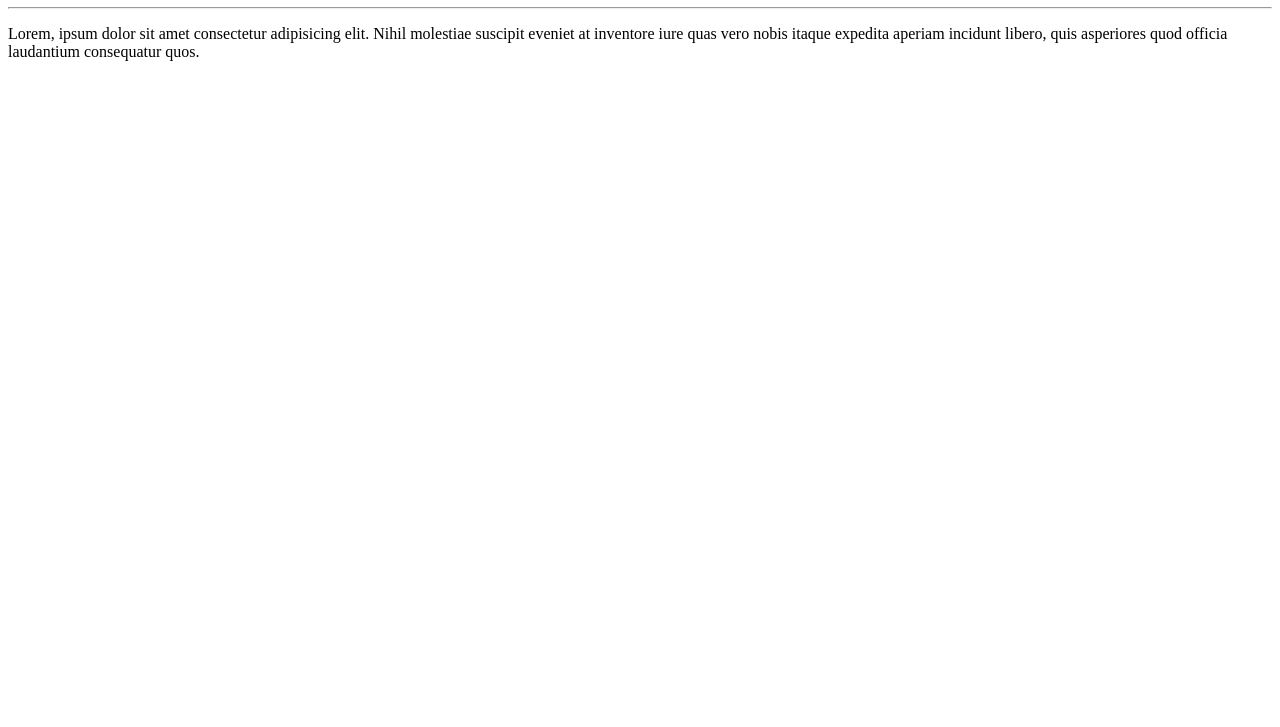
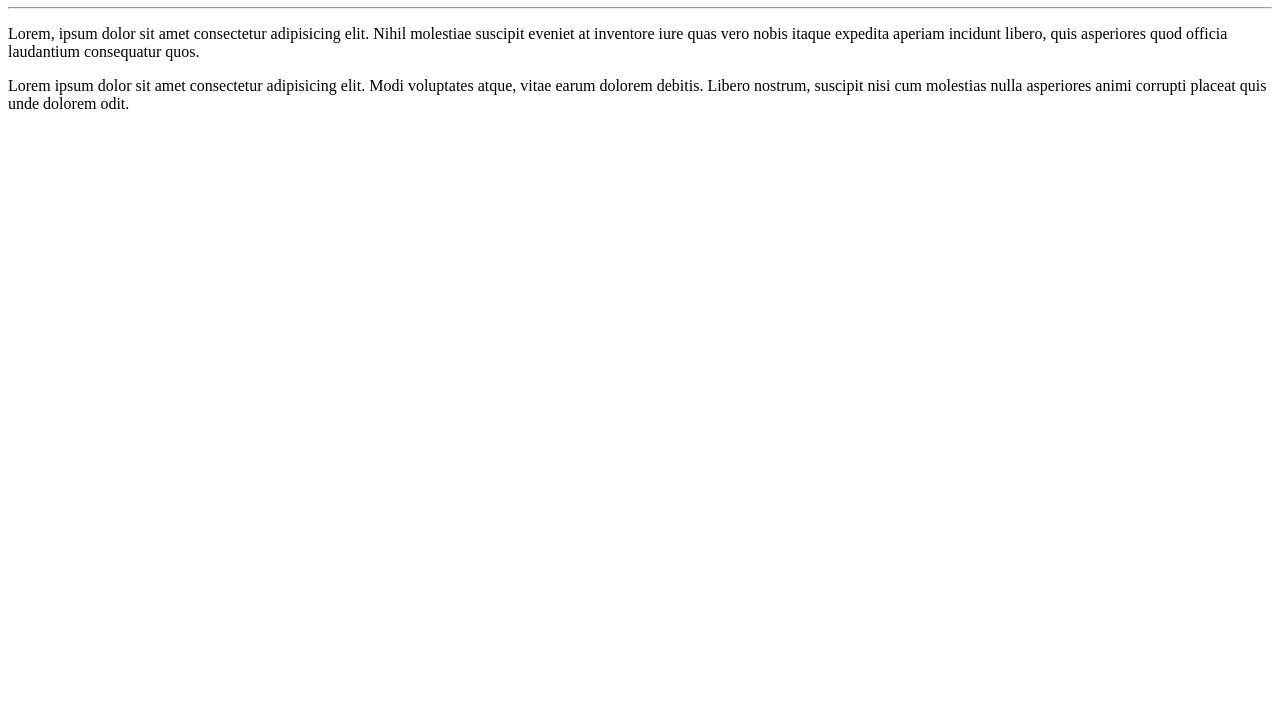
Before and after one commit to Kaiman11/Hello-World, a plain HTML site: page New Site/index.html in a window 1280 px wide. Shown: the part 73-800 px from the top of the page. Drawn offline with Linux system fonts and the light colour scheme.

Commit message:
i added one more paragraph

```diff
--- a/New Site/index.html
+++ b/New Site/index.html
@@ -9,5 +9,6 @@
    <h1>Hello Word</h1>
    <hr>
    <p>Lorem, ipsum dolor sit amet consectetur adipisicing elit. Nihil molestiae suscipit eveniet at inventore iure quas vero nobis itaque expedita aperiam incidunt libero, quis asperiores quod officia laudantium consequatur quos.</p>
+   <p>Lorem ipsum dolor sit amet consectetur adipisicing elit. Modi voluptates atque, vitae earum dolorem debitis. Libero nostrum, suscipit nisi cum molestias nulla asperiores animi corrupti placeat quis unde dolorem odit.</p>
 </body>
 </html>
```
